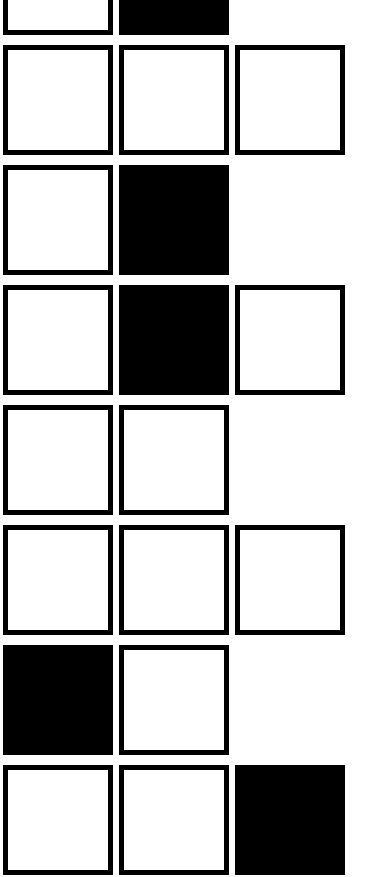
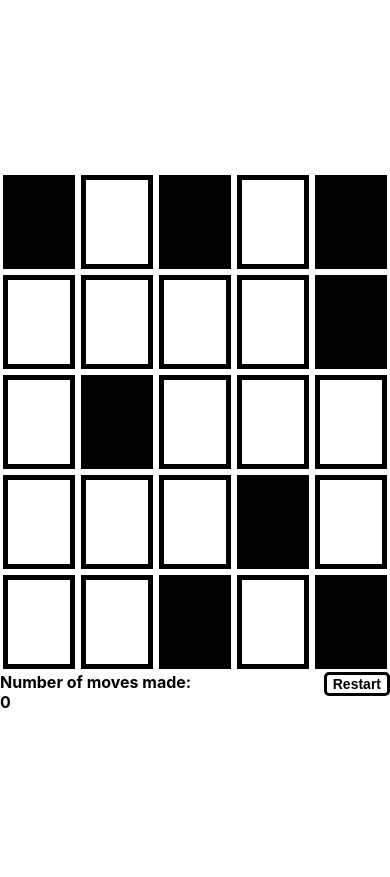
Before and after one commit to xlogz/lights-out, a React (Create React App) app: page / in a window 390 px wide. Shown: the top 877 px of the page. After the commit the page ends 844 px from the top, so only its background shows below. Built offline with nearby package versions, Linux system fonts and the light colour scheme.

Commit message:
Made board responsive and variable height/width given different board size

```diff
--- a/src/App.js
+++ b/src/App.js
@@ -86,7 +86,7 @@ function App() {
 
   return (
     <div style={styles.wrapper}>
-      <div>
+      <div style={styles.container}>
         <Board
           board={board}
           toggleTiles={toggleTiles}
@@ -110,6 +110,12 @@ function App() {
 }
 
 const styles = {
+  container: {
+    width: '100%',
+    maxWidth: `${BOARD_WIDTH > 7 ? '700' : BOARD_WIDTH * 100}px`,
+    height: '100%',
+    maxHeight: `${BOARD_HEIGHT > 7 ? '700' : BOARD_HEIGHT * 100}px`,
+  },
   restartButton: {
     float: 'right',
     backgroundColor: 'white',
--- a/src/components/Board.js
+++ b/src/components/Board.js
@@ -1,8 +1,8 @@
 import Tile from './Tile';
 
 const Board = ({board, toggleTiles}) =>{
-    return (
-        board.map((row,y)=>{
+    return (<div style={styles.container}>
+        {board.map((row,y)=>{
             const newRow = row.map((isOn,x)=>{
                 return (<Tile
                     on={isOn}
@@ -14,13 +14,21 @@ const Board = ({board, toggleTiles}) =>{
                     />)
             });
             return (<div key={`${y}`} style={styles.row}>{newRow}</div>)
-        })
-    )
+        })}
+    </div>)
 }
 
 const styles = {
+    container: {
+        width: '100%',
+        height: '100%',
+        display: 'flex',
+        flexDirection: 'column'
+    },
     row : {
-        display: 'block'
+        display: 'flex',
+        flex: '0 1 100px',
+        flexDirection: 'row'
     }
 }
 
--- a/src/components/Tile.js
+++ b/src/components/Tile.js
@@ -16,8 +16,8 @@ const styles = {
         border: "5px solid black",
         display: "inline-block",
         margin: "3px",
-        width: 100,
-        height: 100,
+        flex: '0 1 100px',
+        boxSizing: 'border-box'
     },
     on: {
         backgroundColor: 'white',
```
